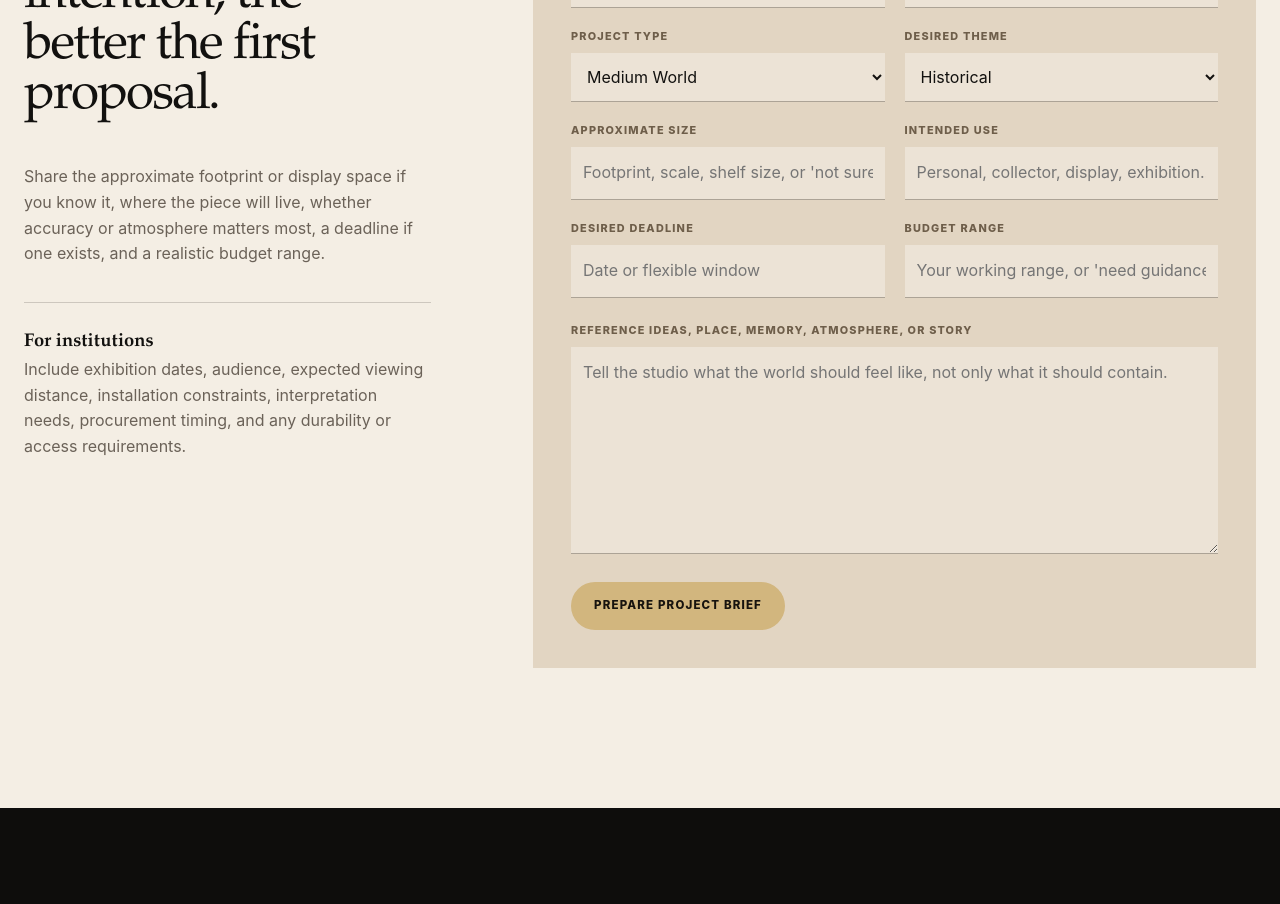
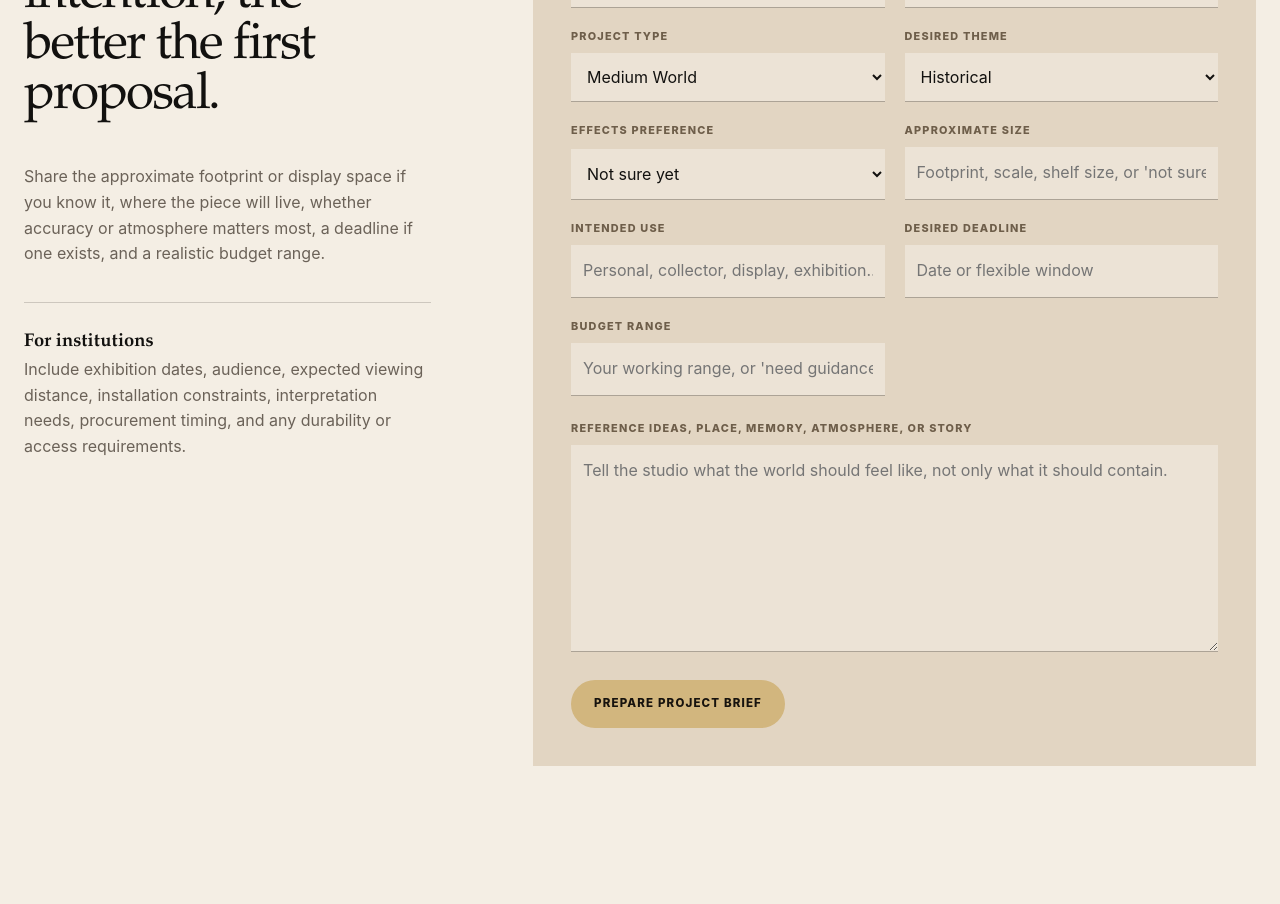
Before and after one commit to drezzillah-prog/miniature-worlds-studio, a Next.js app: page /contact in a window 1280 px wide. Shown: the part 840-1744 px from the top of the page. Built offline with nearby package versions, Linux system fonts and the light colour scheme.

Commit message:
Add static or effects choice to inquiry and FAQ

```diff
--- a/app/faq/page.js
+++ b/app/faq/page.js
@@ -4,6 +4,7 @@ const faqs=[
 ["How do commissions work?","You send a project brief, the studio discusses concept and scope with you, then prepares a proposal covering direction, approximate scale, timeline, staged payments, and quote. Production begins after approval and the first required payment stage."],
 ["How long does a project take?","Typical working ranges are 1–3 weeks for Tiny Worlds, 3–8 weeks for Medium Worlds, 2–6 months for Large Worlds, and 6–12+ months for Museum / Exhibition Worlds. Complexity, research, approvals, shipping, or installation can change the schedule."],
 ["Can you recreate a real place?","Yes. A commission can be based on a real building, street, room, landscape, family place, or historic environment. The studio will clarify whether the goal is faithful reconstruction, atmospheric interpretation, or a blend of both."],
+["Can I choose a fully static world?","Yes. Every project can be developed as a completely static miniature or enhanced with selected practical effects. Lighting, water, sound, atmosphere, movement and other systems are optional and are included only when they genuinely support the concept and are agreed in the proposal."],
 ["Can you make historical scenes?","Yes. Historical work is approached through architecture, clothing, material culture, signage, objects, and context. The intention is thoughtful, atmospheric work rather than spectacle."],
 ["Do you do spooky or gothic commissions?","Yes. Dark, uncanny, gothic, ruined, occult-adjacent, or supernatural atmospheres can all fit the studio. The emphasis is visual storytelling and mood. Gore is not part of the studio direction."],
 ["Do you make war scenes?","Historically inspired conflict scenes can be considered when the subject is handled thoughtfully. The studio does not use gore as a visual attraction; the emphasis remains context, place, people, material detail, and atmosphere."],
--- a/components/InquiryForm.js
+++ b/components/InquiryForm.js
@@ -1,7 +1,7 @@
 "use client";
 
 import {useMemo,useState} from "react";
-const initial={name:"",email:"",projectType:"Medium World",theme:"Historical",size:"",use:"",deadline:"",budget:"",references:""};
+const initial={name:"",email:"",projectType:"Medium World",theme:"Historical",effects:"Not sure yet",size:"",use:"",deadline:"",budget:"",references:""};
 
 export default function InquiryForm(){
   const [form,setForm]=useState(initial);
@@ -10,7 +10,7 @@ export default function InquiryForm(){
   const summary=useMemo(()=>[
     "MINIATURE WORLDS STUDIO — PROJECT INQUIRY","",
     "Name: "+(form.name||"—"),"Email: "+(form.email||"—"),"Project type: "+form.projectType,"Theme: "+form.theme,
-    "Approximate size: "+(form.size||"—"),"Intended use: "+(form.use||"—"),"Desired deadline: "+(form.deadline||"—"),"Budget range: "+(form.budget||"—"),"",
+    "Effects preference: "+form.effects,"Approximate size: "+(form.size||"—"),"Intended use: "+(form.use||"—"),"Desired deadline: "+(form.deadline||"—"),"Budget range: "+(form.budget||"—"),"",
     "Reference ideas / story:",form.references||"—"
   ].join("\n"),[form]);
   function update(event){setForm((current)=>({...current,[event.target.name]:event.target.value}));setPrepared(false);setCopied(false);}
@@ -22,6 +22,7 @@ export default function InquiryForm(){
         <label><span>Email</span><input required type="email" name="email" value={form.email} onChange={update} autoComplete="email"/></label>
         <label><span>Project type</span><select name="projectType" value={form.projectType} onChange={update}><option>Tiny World</option><option>Medium World</option><option>Large World</option><option>Museum / Exhibition World</option><option>Not sure yet</option></select></label>
         <label><span>Desired theme</span><select name="theme" value={form.theme} onChange={update}><option>Historical</option><option>Spooky / Dark / Gothic</option><option>City / Urban</option><option>Countryside / Rural</option><option>Room / Interior</option><option>Museum / Institutional</option><option>Other / Mixed</option></select></label>
+        <label><span>Effects preference</span><select name="effects" value={form.effects} onChange={update}><option>Fully static world</option><option>Selected practical effects</option><option>Not sure yet</option></select></label>
         <label><span>Approximate size</span><input name="size" value={form.size} onChange={update} placeholder="Footprint, scale, shelf size, or 'not sure'"/></label>
         <label><span>Intended use</span><input name="use" value={form.use} onChange={update} placeholder="Personal, collector, display, exhibition…"/></label>
         <label><span>Desired deadline</span><input name="deadline" value={form.deadline} onChange={update} placeholder="Date or flexible window"/></label>
```
